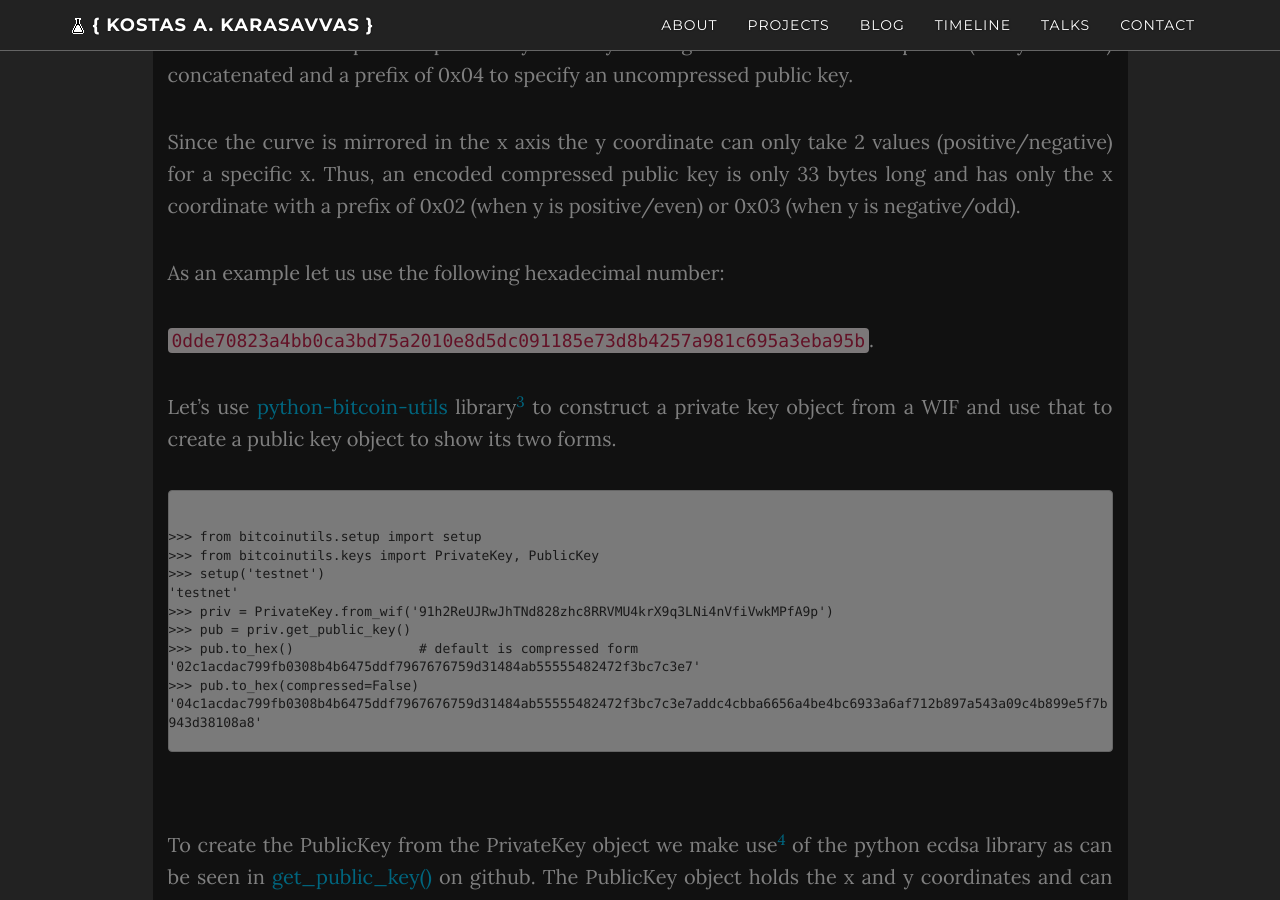
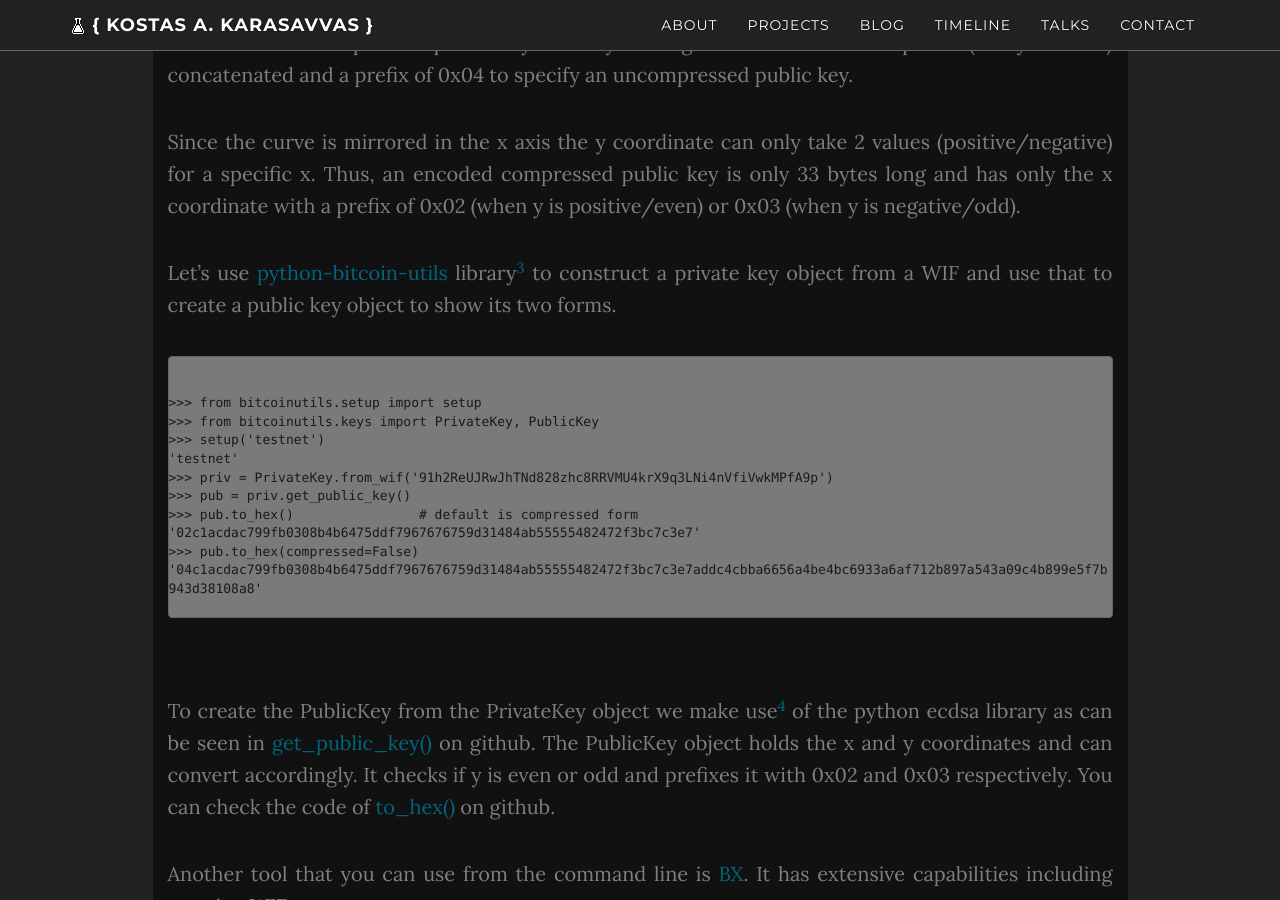
Before and after one commit to karask/karask.github.io, a Jekyll site: the page built from _posts/2020-04-02-bitcoin-public-keys.md, in a window 1280 px wide and 900 px high, scrolled down 1634 px. Built offline with Jekyll 4.4.1, drawn with Linux system fonts in a browser that asks for light colours; nearby versions of some CDN libraries; comment, search, counter and statistics services are not loaded; a style sheet for code colours, icons or effects is not loaded.

Commit message:
minor clean up

```diff
--- a/_posts/2020-04-02-bitcoin-public-keys.md
+++ b/_posts/2020-04-02-bitcoin-public-keys.md
@@ -19,10 +19,6 @@ The public key is a point **P** in the elliptic curve. P = (x,y), where both x a
 An encoded uncompressed public key is 65 bytes long since it has the two points (32 bytes each) concatenated and a prefix of 0x04 to specify an uncompressed public key.
 
 Since the curve is mirrored in the x axis the y coordinate can only take 2 values (positive/negative) for a specific x. Thus, an encoded compressed public key is only 33 bytes long and has only the x coordinate with a prefix of 0x02 (when y is positive/even) or 0x03 (when y is negative/odd).
-
-As an example let us use the following hexadecimal number:
-
-`0dde70823a4bb0ca3bd75a2010e8d5dc091185e73d8b4257a981c695a3eba95b`.
 
 Let's use [python-bitcoin-utils](https://github.com/karask/python-bitcoin-utils){:target="_blank"} library[^3] to construct a private key object from a WIF and use that to create a public key object to show its two forms.
 
```
